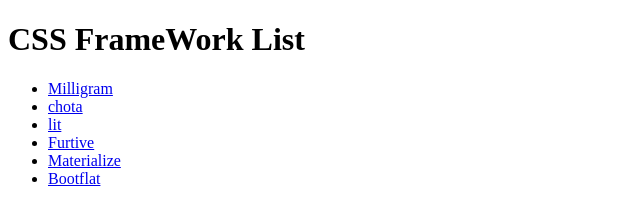
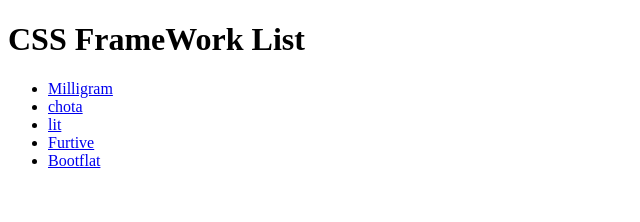
Before and after one commit to utano320/hello-css-framework, a plain HTML site: page index.html in a window 1280 px wide. Shown: the whole page, without its empty margins (0-640 px from the left). Drawn offline with Linux system fonts and the light colour scheme.

Commit message:
deleted materialize

```diff
--- a/index.html
+++ b/index.html
@@ -24,9 +24,6 @@
       <a href="furtive/index.html">Furtive</a>
     </li>
     <li>
-      <a href="materialize/index.html">Materialize</a>
-    </li>
-    <li>
       <a href="bootflat/index.html">Bootflat</a>
     </li>
   </ul>
```
Also changed, not shown: materialize/index.html (deleted).
